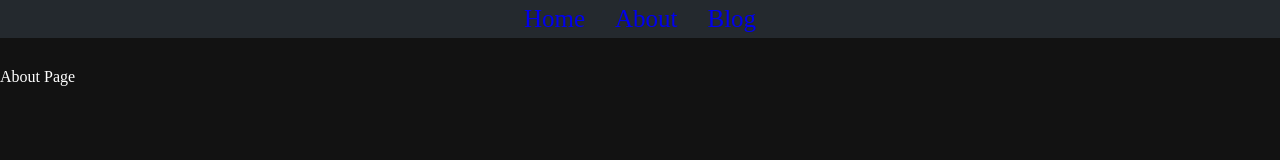
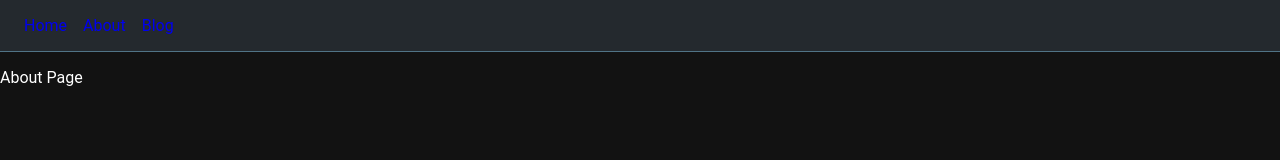
Before and after one commit to Hermitter/chacin.dev, a Gatsby site: page /about in a window 1280 px wide. Built offline with nearby package versions, Linux system fonts and the light colour scheme; Gatsby itself is replaced by a stand-in of ours.

Commit message:
Apply CSS to nav

```diff
--- a/src/components/nav/index.js
+++ b/src/components/nav/index.js
@@ -2,14 +2,37 @@ import React from "react";
 import { Link } from "gatsby";
 import "./styles.scss";
 
-export default () => (
-  <div id="nav">
-    <ul>
-      <li><Link to="/">Home</Link></li>
+class Nav extends React.Component {
+  constructor(props) {
+    super(props);
+    this.state = {
+      render: false //Set render state to false
+    }
+  }
 
-      <li><Link to="/about/">About</Link></li>
 
-      <li><Link to="/blog/">Blog</Link></li>
-    </ul>
-  </div>
-);
+  render() {
+    return <div id="nav">
+      <ul>
+        <li><Link to="/">Home</Link></li>
+
+        <li><Link to="/about/">About</Link></li>
+
+        <li><Link to="/blog/">Blog</Link></li>
+      </ul>
+    </div >
+  }
+}
+export default Nav;
+
+// export default () => (
+//   <div id="nav">
+//     <ul>
+//       <li><Link to="/">Home</Link></li>
+
+//       <li><Link to="/about/">About</Link></li>
+
+//       <li><Link to="/blog/">Blog</Link></li>
+//     </ul>
+//   </div>
+// );
--- a/src/components/nav/styles.scss
+++ b/src/components/nav/styles.scss
@@ -1,43 +1,68 @@
 #nav {
+    color: #fff;
+    background-color: rgb(36, 41, 46);
+    border-bottom: 1px solid rgb(80, 115, 134);
+    font-weight: 300;
+    padding: 0 1em;
+    font-weight: 400;
     position: relative;
-    margin: 0 0 30px 0;
-    text-align: center;
-    background-color: #24292E;
+    z-index: 900;
+}
+#nav ul {
+    margin: 0;
+    padding: 0;
+}
+/* clearfix */
+#nav ul::after {
+    content: '';
+    display: block;
+    clear: both;
+}
+#nav li {
+    display: block;
+    float: left;
+    -webkit-transition: 0.1s;
+    transition: 0.1s;
+}
+#nav .selected {
+    position: relative;
+    display: inline-block;
+}
+
+#nav .selected::after {
+    position: absolute;
+    content: '';
+    width: calc(100% - 1em);
+    height: 2px;
+    background-color: rgb(255,62,0);
+    display: block;
+    bottom: -1px;
 }
 
 #nav a {
-    padding: 10px 0 10px 0;
+    outline-style: none;
     text-decoration: none;
-    font-size: 25px;
-    height: 56px;
+    padding: 1em 0.5em;
+    display: block;
 }
 
-#nav a:link {
-    text-decoration: none;
+#nav a:visited {
+    text-decoration: inherit;
+    color: inherit;
+    cursor: auto;
 }
 
-#nav ul {
-    padding: 8px 0 8px 8;
-    list-style-type: none;
-    width: 100%;
-    padding: 0;
-    margin: 0;
+
+#nav a:active {
+    text-decoration: inherit;
+    color: inherit;
+    cursor: auto;
 }
 
-#nav li {
-    display: inline-block;
-    margin-right: 10px;
-    margin-left: 10px;
-    list-style-type: none;
-    padding: 5px;
+#nav li:hover {
+    background-color: rgb(255,62,0);
 }
 
-// #nav li a::after {
-//     position: absolute;
-//     content: '';
-//     width: calc(100% - 1em);
-//     height: 2px;
-//     background-color: rgb(255,62,0);
-//     display: block;
-//     bottom: -1px;
-// }
+#nav li:active {
+    background-color: rgba(255, 64, 0, 0.719);
+}
--- a/src/pages/about.js
+++ b/src/pages/about.js
@@ -1,10 +1,17 @@
 import React from "react";
 // import { Link } from "gatsby";
 
-import Layout from "../components/layout";
+// import Layout from "../components/layout";
 // import Image from "../components/image";
 // import SEO from "../components/seo";
 
-export default () => <Layout>
+
+import Nav from "../components/nav";
+export default () => <div>
+    <Nav />
     <p>About Page</p>
-</Layout>;
+</div>;
+
+// export default () => <Layout>
+//     <p>About Page</p>
+// </Layout>;
--- a/src/pages/index.js
+++ b/src/pages/index.js
@@ -2,14 +2,14 @@ import React from "react";
 // import { Link } from "gatsby";
 
 import Layout from "../components/layout";
-import Image from "../components/image";
+// import Image from "../components/image";
 // import SEO from "../components/seo";
 
 export default () => <Layout>
-    <div id="profile-picture">
+    {/* <div id="profile-picture">
         <img height="200" width="200" src="https://avatars0.githubusercontent.com/u/17160717?s=460&u=b12f94db52c1d03f145bc9c21f6c8f10ef595b48&v=4"></img>
         <img height="200" width="200" src="/images/ferris_cute.svg"></img>
-    </div>
+    </div> */}
 
     <h1>Carlos Chacin</h1>
     <h4>Software Developer</h4>
--- a/src/styles/global.scss
+++ b/src/styles/global.scss
@@ -6,9 +6,11 @@ html, body {
   margin: 0;
   background-color: $background-color;
   color: $text-color;
+  font-family: Roboto, -apple-system, BlinkMacSystemFont, Segoe UI, Oxygen, Ubuntu, Cantarell, Fira Sans, Droid Sans, Helvetica Neue, sans-serif;
 }
 
-// * {
-//   margin: 0 !important;
-//   padding: 0 !important;
-// }
+a:visited {
+  text-decoration: inherit;
+  color: inherit;
+  cursor: auto;
+}
```
Also changed, not shown: README.md.
